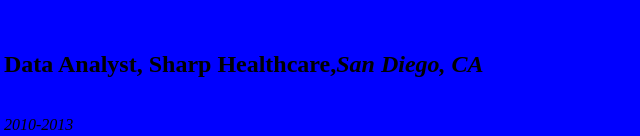
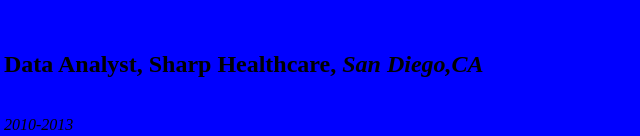
Before and after one commit to garro12dev/garro12dev.github.io, a plain HTML site: page index.html in a window 1280 px wide. Shown: the part 664-800 px from the top of the page, 4-644 px from the left. Drawn offline with Linux system fonts and the light colour scheme.

Commit message:
Update index.html

```diff
--- a/index.html
+++ b/index.html
@@ -12,25 +12,25 @@
   </p>
   <hr>
   <h1>Work Experience</h1>
-  <h2>Software Engineer, State Farm,<i>Dallas, TX</i></h2><br>
+  <h2>Software Engineer, State Farm, <i>Dallas,TX</i></h2><br>
   <i>2016-Present</i><br>
   <p>Responsible for the development of enterprise applications.</p>
   <p>Test and debug software to ensure quality code</p>
   <p>Lead development team to follow the software development lifecyle practices and stratigies<p><br>
-  <h2>Systems Analyst, Sharp Healthcare,<i>San Diego, CA</i></h2><br>
+  <h2>Systems Analyst, Sharp Healthcare, <i>San Diego,CA</i></h2><br>
   <i>2013-2016</i><br>
   <p>Gather business requirements for system design.</p>
   <p>Analyze and troubleshoot applicatiton issues</p>
   <p>Liason between technical team and business partners</p><br>
-   <h2>Data Analyst, Sharp Healthcare,<i>San Diego, CA</i></h2><br>
+   <h2>Data Analyst, Sharp Healthcare, <i>San Diego,CA</i></h2><br>
   <i>2010-2013</i><br>
   <p>Facilitated Supply Chain Materials user group meetings.</p>
   <p>Processed capital goods purchase orders</p>
   <p>Coordinated asset dispositions, product recalls and equipment disposals</p><br>
   <h1>Education</h1>
-  <p><b>National University</b>;<i>Master in Business Administration</i>
+  <p><b>National University</b>; <i>Master in Business Administration</i><br>
     <li><a href="https://www.nu.edu/"</a>
-  <p><b>Chapman University</b>;<i>Bachelors in Organizational Leadership</i>
+  <p><b>Chapman University</b>; <i>Bachelors in Organizational Leadership</i>
     <li><a href="https://www.chapman.edu/"</a>
   </body>
 
```
